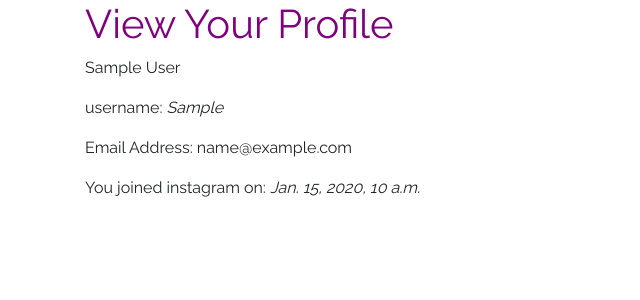
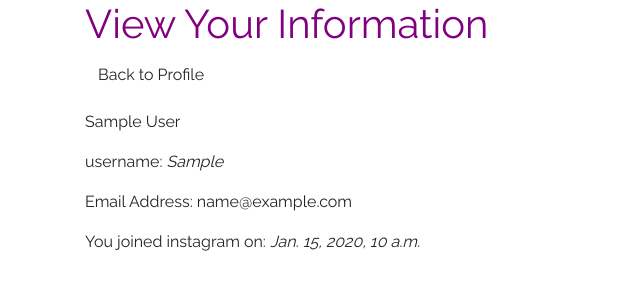
Before and after one commit to VickyMutai/insta, a Django app: template gram/templates/profile/settings.html in a window 1280 px wide. Shown: the top 300 px of the page, without its empty margins (0-640 px from the left). Run offline with Django 3.2, Linux system fonts and the light colour scheme; the template is opened without the code that fills it: most values are stand-ins (such as "Sample title", 1, 10 or a date in 2020); some libraries are stand-ins or nearby versions.

Commit message:
create links for settings and profiles

```diff
--- a/gram/templates/profile/settings.html
+++ b/gram/templates/profile/settings.html
@@ -2,7 +2,8 @@
 {% block content %}
 {{block.super}}
     <div class="container">
-            <h1>View Your Profile</h1>
+            <h1>View Your Information</h1>
+            <p><a href="{% url 'profile' %}" class="btn btn-default" >Back to Profile</a></p>
             {% for profile in settings %}
                 <p>{{profile.user.first_name | title}} {{profile.user.last_name | title}}</p>
                 <p>username: <i>{{profile.user.username | title}}</i></p>
```
